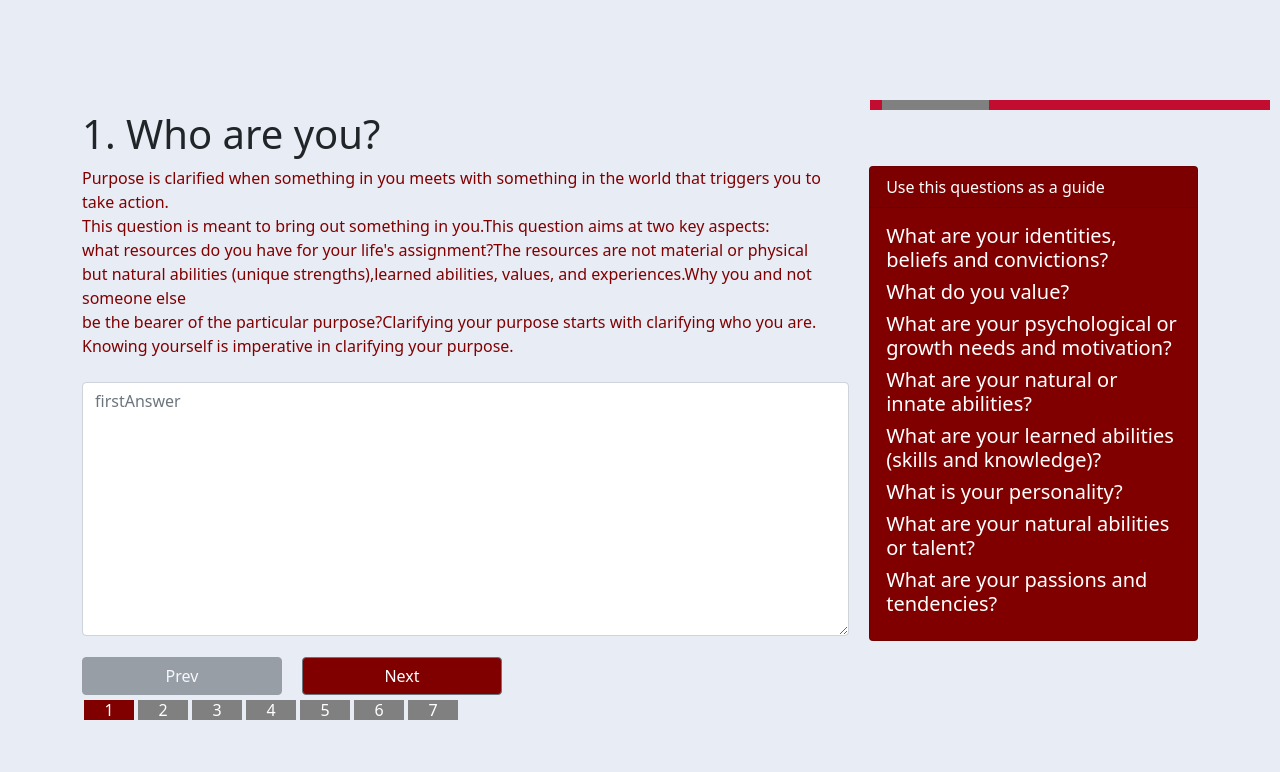
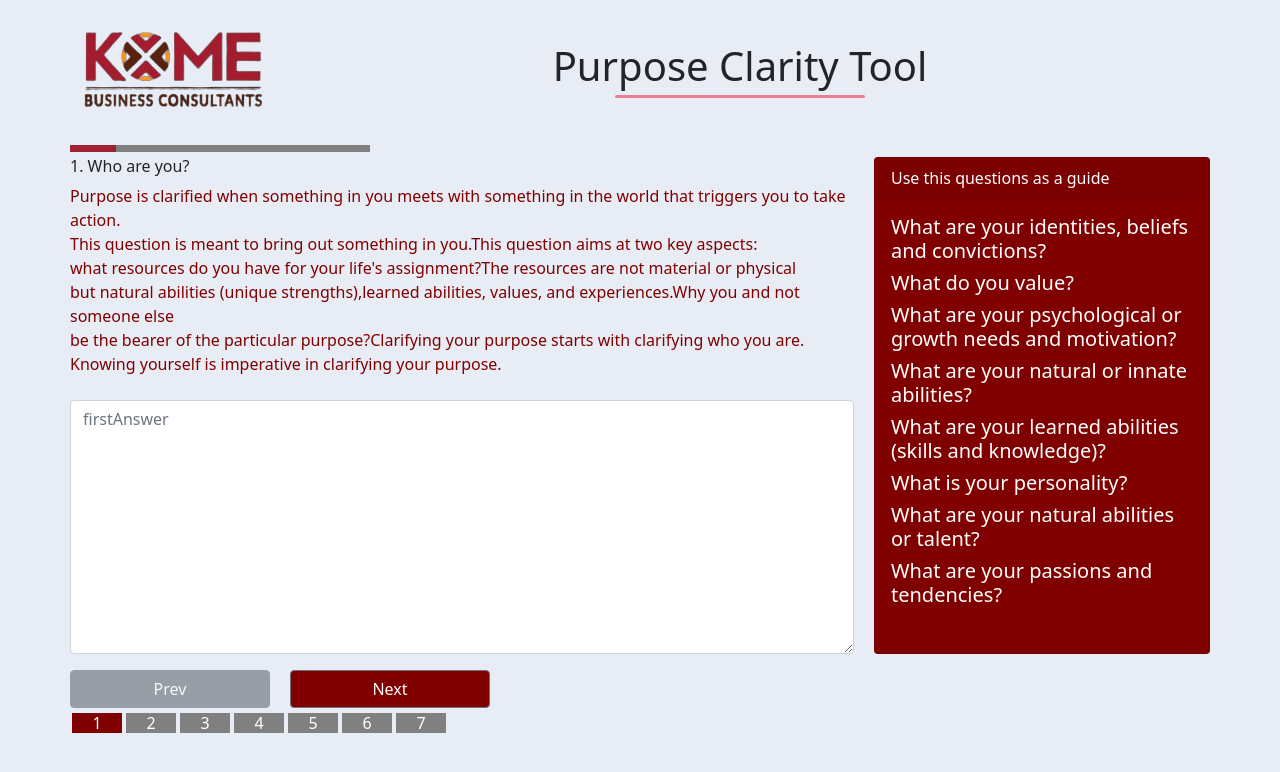
Before and after one commit to wamae-ndiritu/purpose-clarity-tool, a React (Create React App) app in the folder frontend/: page /form in a window 1280 px wide. Shown: the top 772 px of the page. Built offline with nearby package versions, Linux system fonts and the light colour scheme; sample sign-in values are in the browser's storage.

Commit message:
Restyle form question component

```diff
--- a/frontend/src/App.js
+++ b/frontend/src/App.js
@@ -25,7 +25,7 @@ function App() {
 
   return (
     <div className='App'>
-      {/* {<NavBar />} */}
+      {<NavBar />}
       <div className='main-cont'>
         <Routes>
           <Route exact path='/register' element={<Register />} />
--- a/frontend/src/components/Form.js
+++ b/frontend/src/components/Form.js
@@ -53,22 +53,18 @@ const Form = () => {
   };
 
   return (
-    <div className='container'>
-      <div className='row fom'>
-        <div className='progressbar' style={{ marginLeft: "50rem" }}>
+    <div className='container form-container'>
+      <div className='row progress-row'>
+        <div className='progressbar'>
           <div
             style={{
-              width: `${(100 / steps.length) * (stepItem.id + 1)}%`,
-              backgroundColor: "grey",
+              width: `${(100 / steps.length) * stepItem.id + 1}%`,
+              backgroundColor: "#9F2232",
             }}
           ></div>
         </div>
-        <div className='fomcontainer'>
-          <div className='header'>
-            <h1>
-              {stepItem.id}. {stepItem.title}
-            </h1>
       </div>
+      <div className='row fom'>
         <div className='body'>
           <Question
             fomData={fomData}
@@ -117,7 +113,6 @@ const Form = () => {
         </div>
       </div>
     </div>
-    </div>
   );
 };
 
--- a/frontend/src/components/Home.js
+++ b/frontend/src/components/Home.js
@@ -1,18 +1,9 @@
-import React, { Navigate } from "react-router-dom";
+import React from "react-router-dom";
 import { Link } from "react-router-dom";
 
 const Home = () => {
   return (
     <div className='container'>
-      <div className='header-row'>
-        <div className='logo-img'>
-          <img src='/kome-logo.png' alt='' />
-        </div>
-        <div className='header-content'>
-          <h1 className='h1'>Purpose Clarity Tool</h1>
-          <div className='title-hr'></div>
-        </div>
-      </div>
       <div className='hero-info'>
         <p>
           The purpose clarity tool is meant to guide you on the journey of
@@ -85,8 +76,10 @@ const Home = () => {
           </div>
         </div>
         <div className='hero-btns'>
-          <button className='btn'>See Previous Answers</button>
-          <button className='btn btn-start'>Start Here</button>
+          <button className='btn button'>See Previous Answers</button>
+          <Link to='/form' className='btn button btn-start'>
+            Start Here
+          </Link>
         </div>
       </div>
     </div>
--- a/frontend/src/components/NavBar.js
+++ b/frontend/src/components/NavBar.js
@@ -19,46 +19,57 @@ const NavBar = () => {
     dispatch(logout());
   }
   return (
-    <div class='nav-cont p-3 rounded'>
-      <NavLink
-        to='/'
-        /* set exact so it knows to only set activeStyle when route is deeply equal to link */
-        exact
-        /* add styling to Navlink */
-        style={linkStyles}
-        /* add prop for activeStyle */
-        activeStyle={{
-          background: "darkblue",
-        }}
-      >
-        Home
-      </NavLink>
+    <div className='container'>
+      <div className='header-row'>
+        <div className='logo-img'>
+          <img src='/kome-logo.png' alt='' />
+        </div>
+        <div className='header-content'>
+          <h1 className='h1'>Purpose Clarity Tool</h1>
+          <div className='title-hr'></div>
+        </div>
+      </div>
+    </div>
+    // <div class='nav-cont p-3 rounded'>
+    //   <NavLink
+    //     to='/'
+    //     /* set exact so it knows to only set activeStyle when route is deeply equal to link */
+    //     exact
+    //     /* add styling to Navlink */
+    //     style={linkStyles}
+    //     /* add prop for activeStyle */
+    //     activeStyle={{
+    //       background: "darkblue",
+    //     }}
+    //   >
+    //     Home
+    //   </NavLink>
 
-      <NavLink
-        to='/register'
-        exact
-        style={linkStyles}
-        activeStyle={{
-          background: "darkblue",
-        }}
-      >
-        Register
-      </NavLink>
-      <NavLink
-        to='/login'
-        exact
-        style={linkStyles}
-        activeStyle={{
-          background: "grey",
-        }}
-      >
-        Login
-      </NavLink>
+    //   <NavLink
+    //     to='/register'
+    //     exact
+    //     style={linkStyles}
+    //     activeStyle={{
+    //       background: "darkblue",
+    //     }}
+    //   >
+    //     Register
+    //   </NavLink>
+    //   <NavLink
+    //     to='/login'
+    //     exact
+    //     style={linkStyles}
+    //     activeStyle={{
+    //       background: "grey",
+    //     }}
+    //   >
+    //     Login
+    //   </NavLink>
 
-      <button class='btn btn-secondary' onClick={handleLogout}>
-        Logout
-      </button>
-    </div>
+    //   <button class='btn btn-secondary' onClick={handleLogout}>
+    //     Logout
+    //   </button>
+    // </div>
   );
 };
 
--- a/frontend/src/components/Question.jsx
+++ b/frontend/src/components/Question.jsx
@@ -12,6 +12,9 @@ export default function Question({ val, stepItem, fomData, setFomData }) {
   return (
     <div className='input-wrapper'>
       <div className='input-left'>
+        <h6 className='h6'>
+          {stepItem.id}. {stepItem.title}
+        </h6>
         <Description desc={desc} />
         <div class='mb-3 mt-4'>
           <textarea
--- a/frontend/src/index.css
+++ b/frontend/src/index.css
@@ -7,8 +7,6 @@
     --maroon-text: #802537;
     --color-orange: #EF8F42;
 }
-
-
 
 body{
     background-color: var(--bg-color);
@@ -78,24 +76,6 @@ body{
 
 .list {
     margin-top: 0px;
-}
-
-
-.progressbar {
-
-    width: 400px;
-    height: 10px;
-    background-color: rgb(194, 12, 48);
-
-    margin-top: 100px;
-
-}
-
-.progressbar div {
-
-    width: 33%;
-    height: 100%;
-    background-color: rgb(98, 0, 255);
 }
 
 .input-wrapper{
@@ -210,7 +190,6 @@ body{
 
 .questions-wrapper{
     display: flex;
-    flex-wrap: wrap;
     align-items: center;
     gap: 20px;
 }
@@ -265,7 +244,7 @@ body{
     margin-bottom: 20px;
 }
 
-.hero-btns button{
+.hero-btns .button{
     background-color: #d20722;
     color: var(--color-orange);
     text-transform: capitalize;
@@ -277,7 +256,7 @@ body{
     width: 300px;
 }
 
-.hero-btns button:hover{
+.hero-btns .button:hover{
     color: var(--color-orange);
 }
 
@@ -309,6 +288,7 @@ body{
     }
 
     .questions-wrapper{
+        flex-wrap: wrap;
         padding: 0 20px;
     }
 
@@ -316,8 +296,40 @@ body{
         flex-direction: row-reverse;
     }
 
-    .hero-btns button{
+    .hero-btns .button{
         margin: 5px 0;
     }
 }
 /* Header */
+
+/* Form  */
+.form-container{
+    padding: 0;
+}
+
+.progress-row{
+    display: flex;
+    margin: 5px 0;
+}
+
+.progressbar {
+    width: 300px;
+    height: 7px;
+    background-color: grey;
+    padding: 0;
+}
+
+.progressbar div {
+
+    width: 33%;
+    margin: 0;
+    height: 100%;
+    background-color: rgb(98, 0, 255);
+}
+
+.form-header{
+    display: flex;
+    align-items: center;
+    justify-content: space-between;
+}
+ /* Form  */
```
Lines whose indentation alone changed are shown as unchanged.
